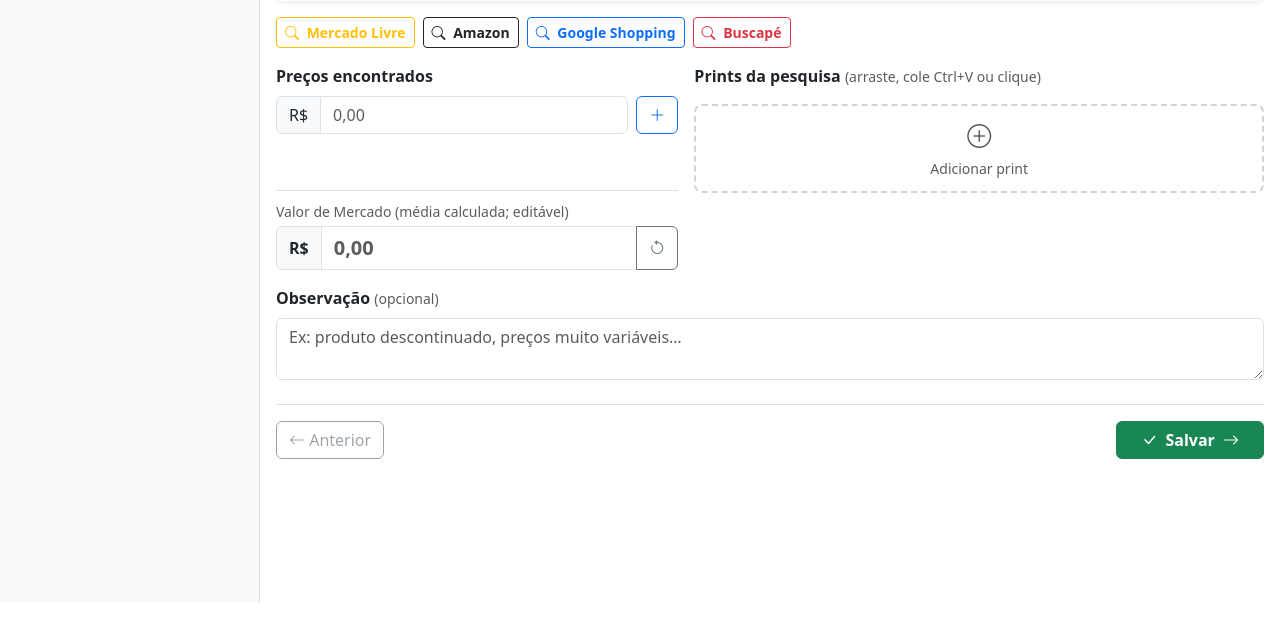
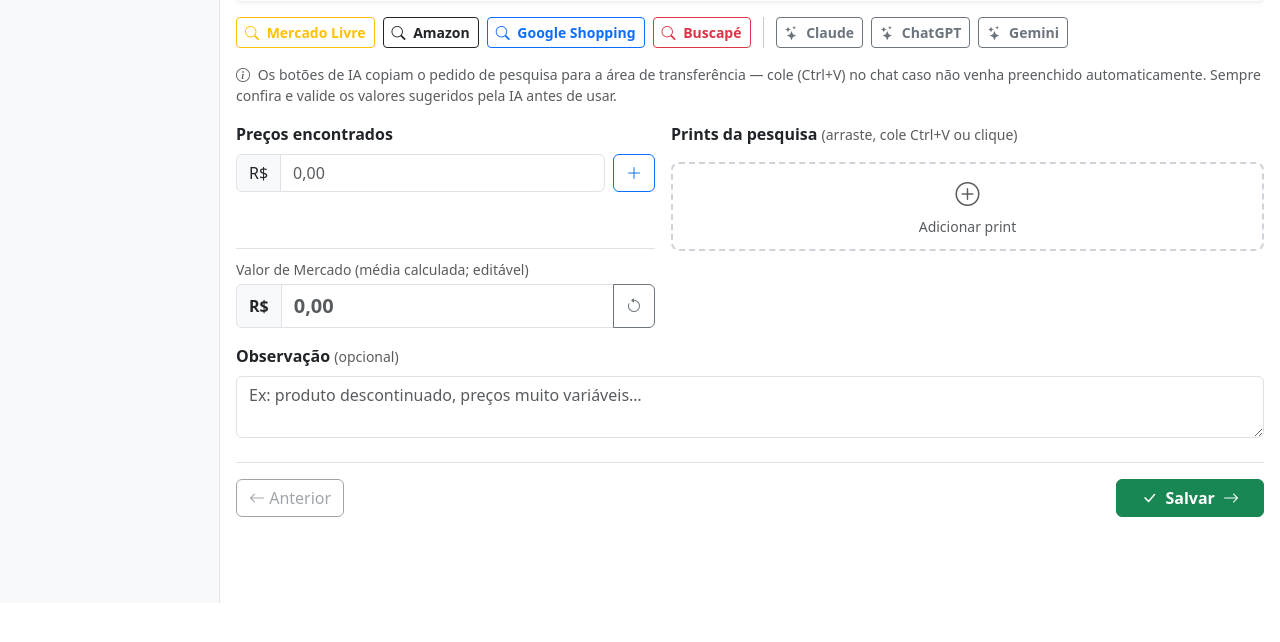
Before and after one commit to dimasmsoares/reavaliacao-bens, a Flask app: template templates/servidor/avaliar.html in a window 1280 px wide. Shown: the part 139-781 px from the top of the page. Run offline with Flask 3, Linux system fonts and the light colour scheme; the template is opened without the code that fills it, so the values that code supplies are empty; parts of the project's set-up code (start-up, migrations or seed data) failed here and were passed over; some libraries are stand-ins or nearby versions.

Commit message:
Adiciona botões de pesquisa via IA (Claude/ChatGPT/Gemini) na tela de avaliação
Gera um prompt de pesquisa de valor de mercado pré-preenchido para o bem,
copiado para a área de transferência ao clicar, além de tentar abrir já
preenchido via query string. Ignora logs de execução do servidor.

Co-Authored-By: Claude Sonnet 5 <noreply@anthropic.com>
Claude-Session: https://claude.ai/code/session_01LzH5ptX1Gyr4eG6FZnFWkX

```diff
--- a/static/app.js
+++ b/static/app.js
@@ -112,6 +112,19 @@
     });
   }
   if (btnFetchIpca) btnFetchIpca.addEventListener('click', fetchIPCA);
+
+  // Botões de pesquisa com IA: copia o prompt para a área de transferência
+  document.querySelectorAll('.btn-ai-search').forEach(function (btn) {
+    btn.addEventListener('click', function () {
+      const prompt = this.dataset.aiPrompt;
+      if (!prompt || !navigator.clipboard) return;
+      navigator.clipboard.writeText(prompt).then(() => {
+        const original = this.innerHTML;
+        this.innerHTML = '<i class="bi bi-clipboard-check me-1"></i> Prompt copiado!';
+        setTimeout(() => { this.innerHTML = original; }, 1500);
+      }).catch(() => {});
+    });
+  });
 
   // ── Valor de mercado (editável) ──────────────────────────────────────────
   let calcAvg = null;  // média calculada pelos preços
--- a/templates/servidor/avaliar.html
+++ b/templates/servidor/avaliar.html
@@ -137,7 +137,9 @@
     </div>
 
     {# Botões de pesquisa #}
-    {% set query = ((asset.material | strip_codigo) + ((' - ' + asset.marca) if asset.marca else '') + ((' ' + asset.modelo) if asset.modelo else '')) | urlencode %}
+    {% set descricao_bem = (asset.material | strip_codigo) + ((' - ' + asset.marca) if asset.marca else '') + ((' ' + asset.modelo) if asset.modelo else '') %}
+    {% set query = descricao_bem | urlencode %}
+    {% set ai_prompt = 'Pesquise o valor médio de mercado atual no Brasil (em reais) para o seguinte bem usado, com base em anúncios reais de venda (não doação): "' + descricao_bem + '". Considere o estado de conservação típico de um bem em uso há alguns anos. Responda com uma faixa de preço e uma estimativa de valor médio em R$, citando de forma resumida em quais anúncios/fontes se baseou.' %}
     <div id="section-search-links" class="d-flex flex-wrap gap-2 mb-3">
       <a href="https://lista.mercadolivre.com.br/{{ query }}"
          target="_blank" class="btn btn-outline-warning btn-sm fw-semibold">
@@ -155,6 +157,26 @@
          target="_blank" class="btn btn-outline-danger btn-sm fw-semibold">
         <i class="bi bi-search me-1"></i> Buscapé
       </a>
+      <div class="vr mx-1 d-none d-sm-block"></div>
+      <a href="https://claude.ai/new?q={{ ai_prompt | urlencode }}"
+         target="_blank" class="btn btn-outline-secondary btn-sm fw-semibold btn-ai-search"
+         data-ai-prompt="{{ ai_prompt }}" title="Abre o Claude com o pedido de pesquisa pronto (também copiado para a área de transferência)">
+        <i class="bi bi-stars me-1"></i> Claude
+      </a>
+      <a href="https://chatgpt.com/?q={{ ai_prompt | urlencode }}"
+         target="_blank" class="btn btn-outline-secondary btn-sm fw-semibold btn-ai-search"
+         data-ai-prompt="{{ ai_prompt }}" title="Abre o ChatGPT com o pedido de pesquisa pronto (também copiado para a área de transferência)">
+        <i class="bi bi-stars me-1"></i> ChatGPT
+      </a>
+      <a href="https://gemini.google.com/app?q={{ ai_prompt | urlencode }}"
+         target="_blank" class="btn btn-outline-secondary btn-sm fw-semibold btn-ai-search"
+         data-ai-prompt="{{ ai_prompt }}" title="Abre o Gemini com o pedido de pesquisa pronto (também copiado para a área de transferência)">
+        <i class="bi bi-stars me-1"></i> Gemini
+      </a>
+    </div>
+    <div class="form-text mb-3 mt-n2">
+      <i class="bi bi-info-circle me-1"></i>
+      Os botões de IA copiam o pedido de pesquisa para a área de transferência — cole (Ctrl+V) no chat caso não venha preenchido automaticamente. Sempre confira e valide os valores sugeridos pela IA antes de usar.
     </div>
 
     {# Formulário de avaliação #}
```
Also changed, not shown: CLAUDE.md (+2 -2 lines), 1 other file.
